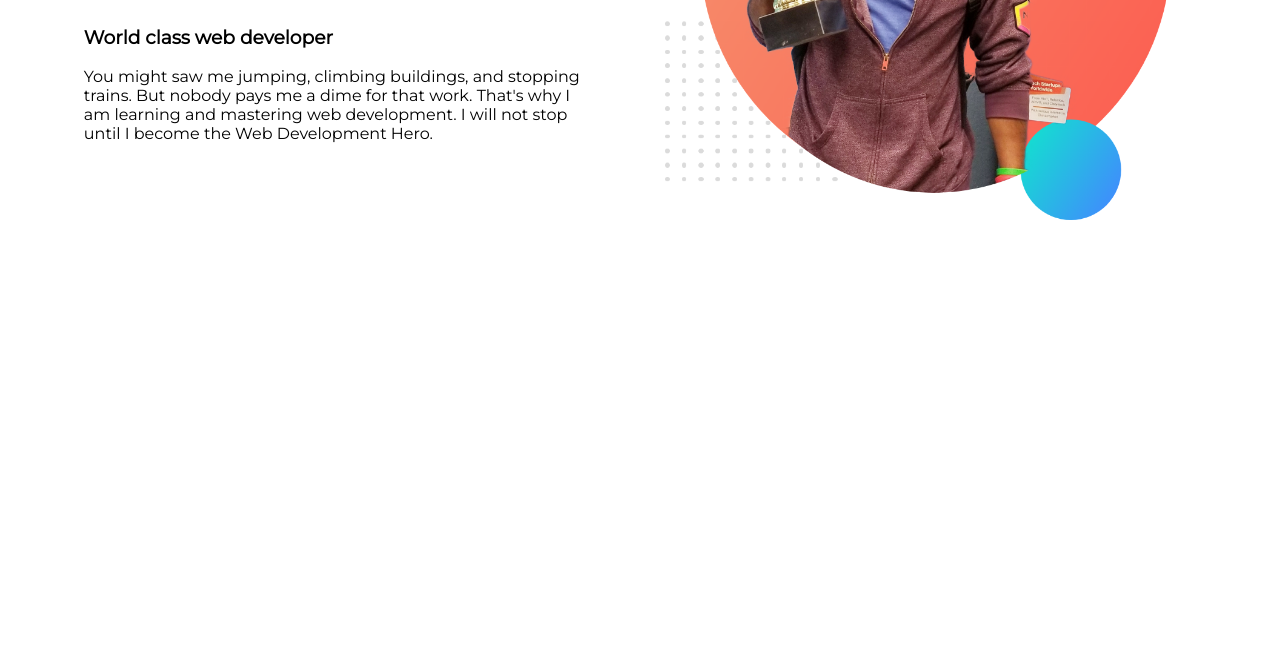
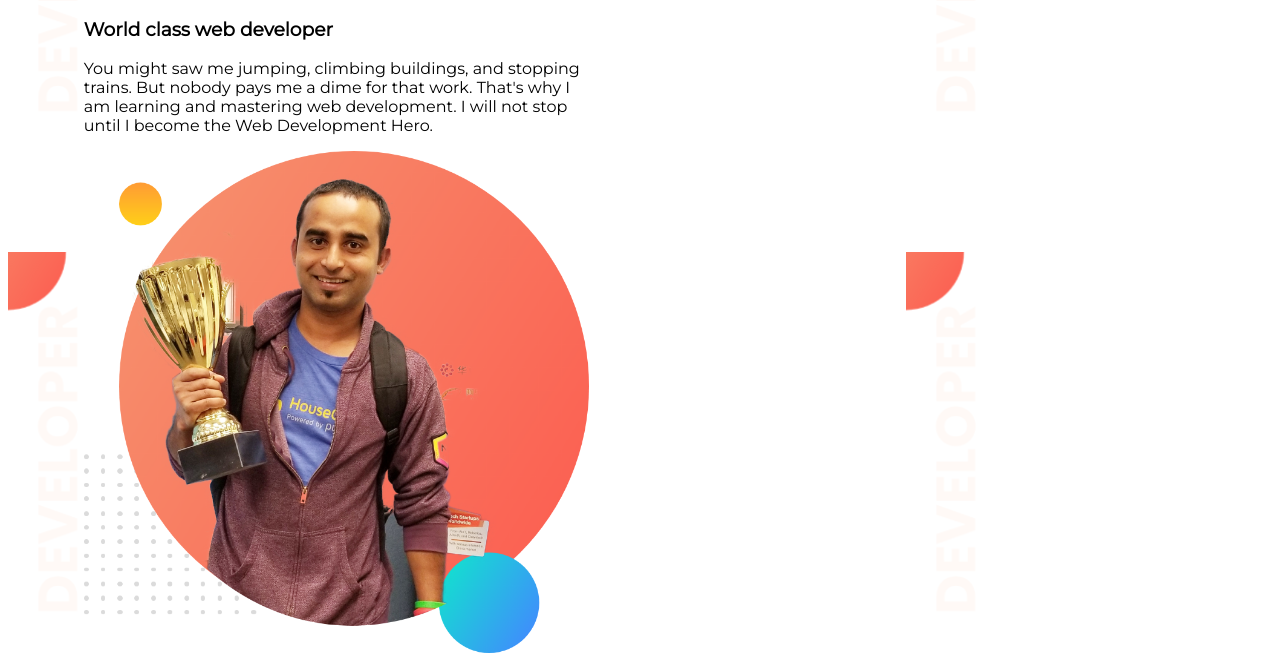
Before and after one commit to jaherm65/web-folio, a plain HTML site: page index.html in a window 1280 px wide. Shown: the part 290-955 px from the top of the page. Before the commit the page ends 800 px from the top, so only its background shows below. Drawn offline with Linux system fonts and the light colour scheme; files whose address does not match are found by name.

Commit message:
index & style replace

```diff
--- a/images/index.html
+++ b/index.html
@@ -10,7 +10,7 @@
     <title>shaka portfolio</title>
 </head>
 <body>
-    <section>
+    <section class="top-banner">
          <div class="half-sec">
         <h1>Welcome To</h1>
         <h1><span >Shaka Developer</span> World</h1>
--- a/images/style.css
+++ b/style.css
@@ -1,15 +1,16 @@
+
+body{
+    font-family: 'Montserrat', sans-serif;
+}
 h1{
     font-size: 50px;
-}
-body{
-    font-family: 'Montserrat', sans-serif;
 }
 span   {
     color: coral;
 }
 .half-sec{
  width: 40%;
- float: left;
+
  margin-left: 4%;
  padding-left: 2%;
 }
@@ -17,3 +18,6 @@ span   {
     width: 100%;
 
    }
+   .top-banner{
+       background-image: url("images/top-banner.png");
+   }
```
